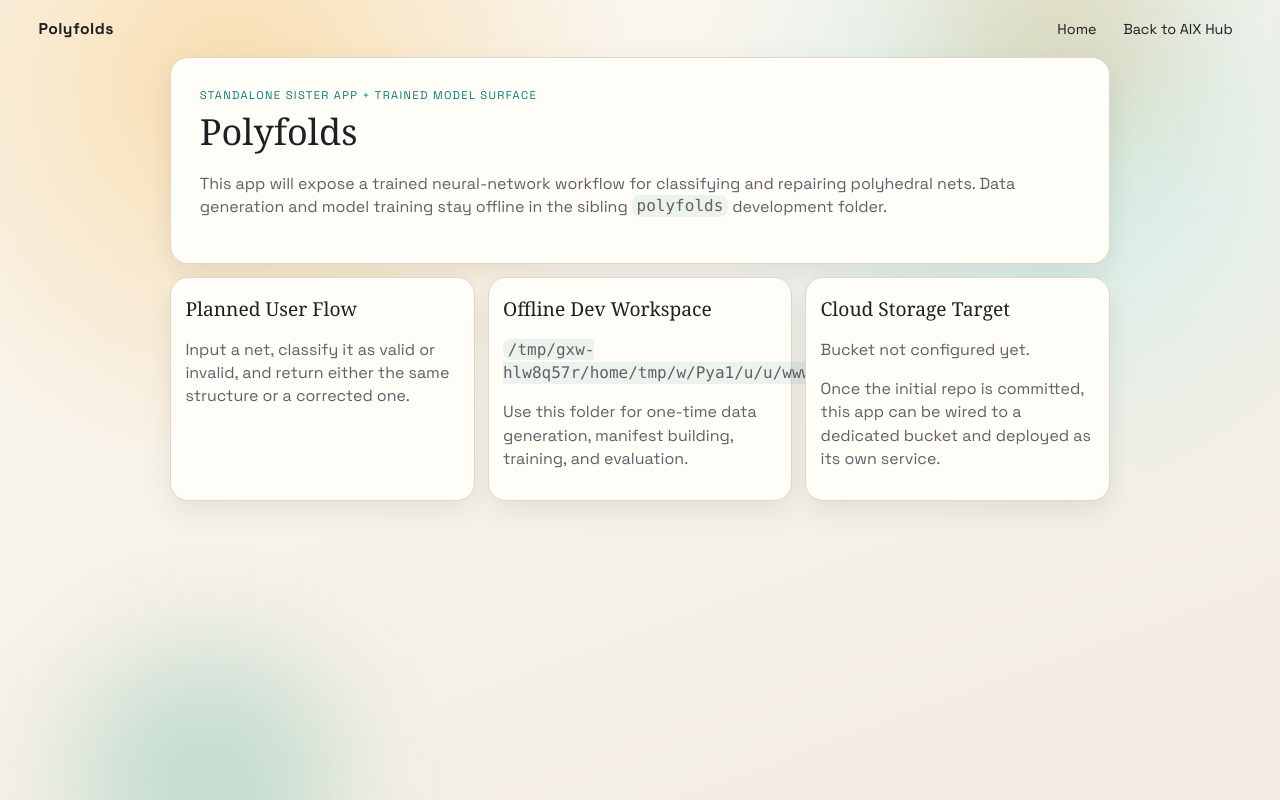
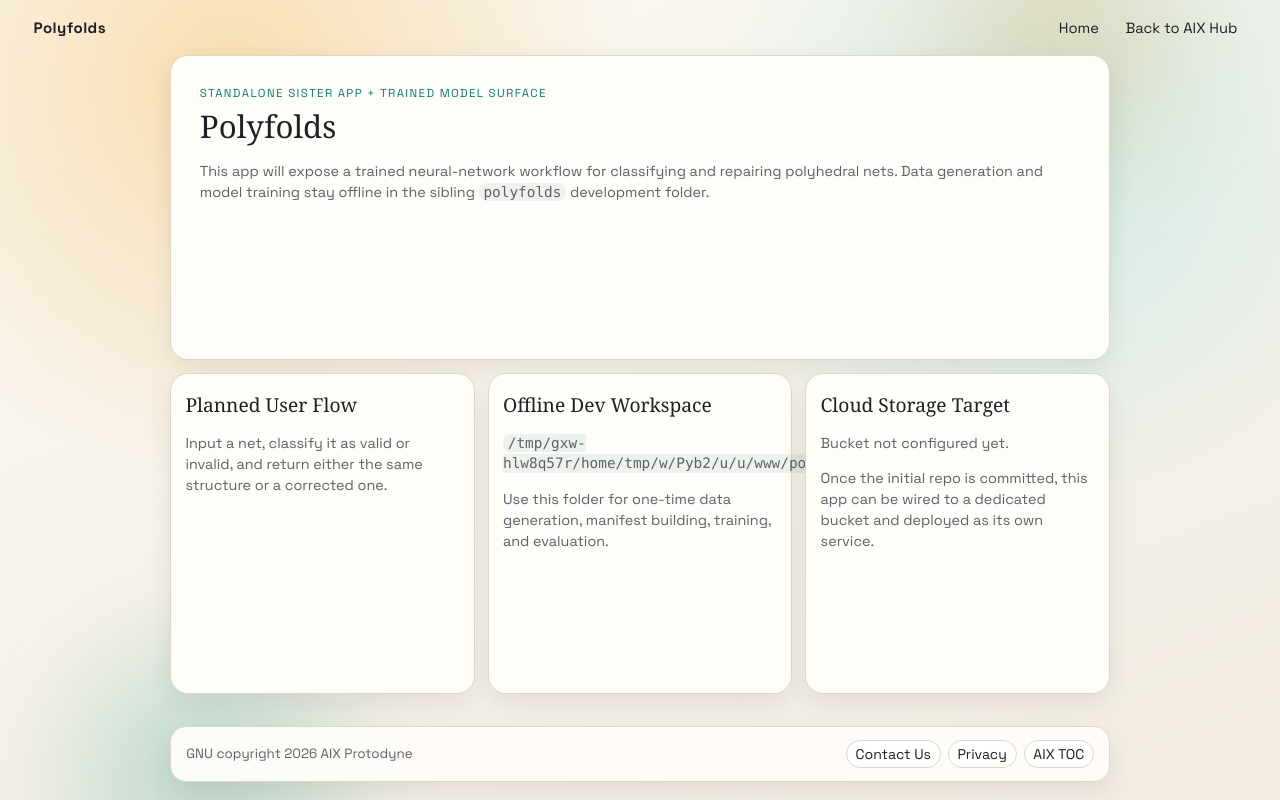
Before and after one commit to davidabelin/pf, a Flask app: page / in a window 1280 px wide. Run offline with Flask 3, Linux system fonts and the light colour scheme; some web fonts are replaced.

Commit message:
Add AIX footer links and align the Polyfolds shell with the Step-1 UI scale
- expose AIX Contact, Privacy, and TOC URLs to templates
- add the standardized AIX footer to the Polyfolds app shell
- normalize PF typography and spacing to match the AIX-facing apps
- extend PF smoke coverage to verify the footer links

```diff
--- a/pf_web/__init__.py
+++ b/pf_web/__init__.py
@@ -2,8 +2,21 @@ from __future__ import annotations
 
 import os
 from pathlib import Path
+from urllib.parse import urljoin
 
 from flask import Flask
+
+
+def _normalize_base_url(value: str) -> str:
+    raw = str(value or '').strip()
+    return raw or '/'
+
+
+def _aix_page_url(base_url: str, path: str) -> str:
+    base = _normalize_base_url(base_url)
+    if base == '/':
+        return path
+    return urljoin(base.rstrip('/') + '/', path.lstrip('/'))
 
 
 def create_app(config: dict | None = None) -> Flask:
@@ -27,8 +40,12 @@ def create_app(config: dict | None = None) -> Flask:
 
     @app.context_processor
     def inject_template_globals() -> dict:
+        hub_url = _normalize_base_url(app.config.get('AIX_HUB_URL', '/'))
         return {
-            'aix_hub_url': str(app.config.get('AIX_HUB_URL', '/')).strip() or '/',
+            'aix_hub_url': hub_url,
+            'aix_contact_url': _aix_page_url(hub_url, '/contact'),
+            'aix_privacy_url': _aix_page_url(hub_url, '/privacy'),
+            'aix_toc_url': _aix_page_url(hub_url, '/toc'),
             'app_display_name': str(app.config.get('APP_DISPLAY_NAME', 'Polyfolds')),
         }
 
--- a/pf_web/static/css/theme.css
+++ b/pf_web/static/css/theme.css
@@ -13,6 +13,8 @@
 body {
   margin: 0;
   min-height: 100vh;
+  display: flex;
+  flex-direction: column;
   font-family: "Space Grotesk", "Segoe UI", sans-serif;
   color: var(--ink);
   background:
@@ -34,12 +36,12 @@ body {
   align-items: center;
   justify-content: space-between;
   gap: 0.8rem;
-  padding: 0.95rem clamp(0.85rem, 3vw, 2.4rem);
+  padding: 0.88rem clamp(0.85rem, 3vw, 2.1rem);
 }
 .brand {
   color: var(--ink);
   text-decoration: none;
-  font-size: 0.98rem;
+  font-size: 0.94rem;
   font-weight: 700;
   letter-spacing: 0.03em;
 }
@@ -49,7 +51,7 @@ body {
   text-decoration: none;
   padding: 0.28rem 0.56rem;
   border-radius: 999px;
-  font-size: 0.9rem;
+  font-size: 0.92rem;
 }
 .site-nav a:hover { background: rgba(15, 123, 109, 0.1); }
 .page {
@@ -57,6 +59,7 @@ body {
   margin: 0 auto 2rem;
   display: grid;
   gap: 0.8rem;
+  flex: 1 0 auto;
 }
 .hero,
 .card {
@@ -72,7 +75,7 @@ body {
   text-transform: uppercase;
   letter-spacing: 0.12em;
   color: var(--accent);
-  font-size: 0.7rem;
+  font-size: 0.72rem;
 }
 h1,
 h2 {
@@ -80,10 +83,10 @@ h2 {
   font-family: "Baskervville", Georgia, serif;
   font-weight: 400;
 }
-h1 { font-size: clamp(1.4rem, 4vw, 2.25rem); }
-h2 { font-size: clamp(1rem, 2.2vw, 1.2rem); }
+h1 { font-size: clamp(1.2rem, 3vw, 1.95rem); }
+h2 { font-size: clamp(0.98rem, 2vw, 1.2rem); }
 .lede,
-p { color: var(--muted); line-height: 1.45; }
+p { color: var(--muted); line-height: 1.45; font-size: 0.9rem; }
 .grid {
   display: grid;
   grid-template-columns: repeat(auto-fit, minmax(220px, 1fr));
@@ -95,6 +98,53 @@ code {
   padding: 0.08rem 0.3rem;
   border-radius: 8px;
 }
+
+.site-footer {
+  padding: 0 0 1.15rem;
+}
+
+.footer-inner {
+  width: min(940px, 92vw);
+  margin: 0 auto;
+  padding: 0.8rem 0.95rem;
+  display: flex;
+  justify-content: space-between;
+  align-items: center;
+  gap: 0.7rem;
+  flex-wrap: wrap;
+  border: 1px solid var(--line);
+  border-radius: 16px;
+  background: rgba(255, 253, 248, 0.94);
+  box-shadow: var(--shadow);
+}
+
+.footer-copy {
+  margin: 0;
+  color: var(--muted);
+  font-size: 0.84rem;
+}
+
+.footer-links {
+  display: flex;
+  flex-wrap: wrap;
+  gap: 0.45rem;
+}
+
+.footer-links a {
+  text-decoration: none;
+  color: var(--ink);
+  padding: 0.24rem 0.54rem;
+  border-radius: 999px;
+  border: 1px solid var(--line);
+  background: rgba(255, 255, 255, 0.84);
+  font-size: 0.88rem;
+}
+
+.footer-links a:hover {
+  background: rgba(15, 123, 109, 0.1);
+}
+
 @media (max-width: 700px) {
   .site-header { flex-direction: column; align-items: flex-start; }
+  .footer-inner { width: min(96vw, 940px); align-items: flex-start; }
 }
--- a/pf_web/templates/base.html
+++ b/pf_web/templates/base.html
@@ -20,5 +20,15 @@
       </nav>
     </header>
     <main class="page">{% block content %}{% endblock %}</main>
+    <footer class="site-footer">
+      <div class="footer-inner">
+        <p class="footer-copy">GNU copyright 2026 AIX Protodyne</p>
+        <nav class="footer-links" aria-label="AIX footer">
+          <a href="{{ aix_contact_url }}">Contact Us</a>
+          <a href="{{ aix_privacy_url }}">Privacy</a>
+          <a href="{{ aix_toc_url }}">AIX TOC</a>
+        </nav>
+      </div>
+    </footer>
   </body>
 </html>
```
Also changed, not shown: tests/test_app.py (+4 -0 lines).
